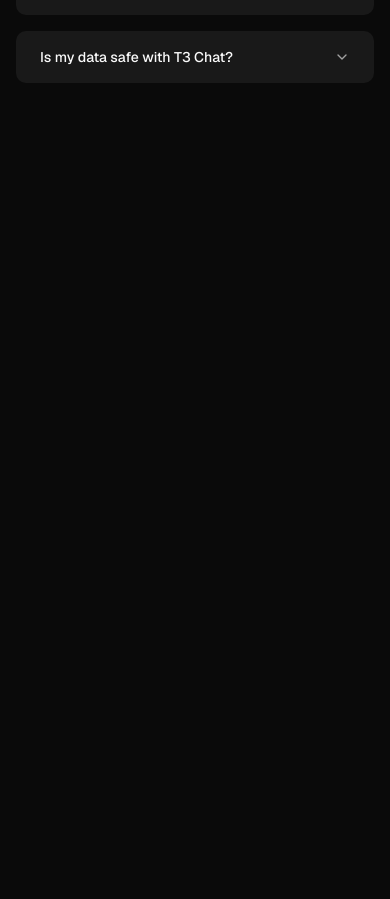
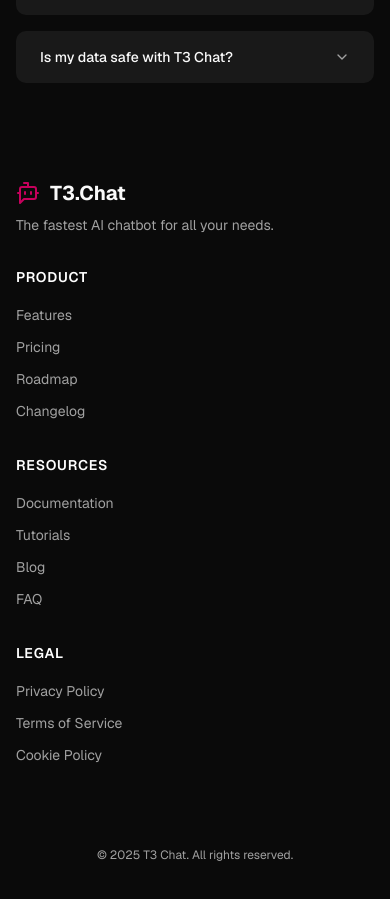
Before and after one commit to sougata-github/t3-chat-landing-page, a Next.js app: page / in a window 390 px wide. Shown: the part 6260-7159 px from the top of the page. Before the commit the page ends 6391 px from the top, so only its background shows below. Built offline with nearby package versions, Linux system fonts and the light colour scheme.

Commit message:
add footer.

```diff
--- a/src/app/layout.tsx
+++ b/src/app/layout.tsx
@@ -1,7 +1,7 @@
 import "./globals.css";
 
 import Navbar from "@/components/navbar/Navbar";
-import Footer from "@/components/Footer";
+import Footer from "@/components/footer/Footer";
 import { Geist } from "next/font/google";
 import type { Metadata } from "next";
 
--- a/src/components/Footer.tsx
+++ /dev/null
@@ -1,5 +0,0 @@
-const Footer = () => {
-  return <footer></footer>;
-};
-
-export default Footer;
--- /dev/null
+++ b/src/components/footer/Footer.tsx
@@ -0,0 +1,53 @@
+"use client";
+
+import { footerLinks } from "@/constants";
+import { BotMessageSquare } from "lucide-react";
+import Link from "next/link";
+
+export default function Footer() {
+  const currentYear = new Date().getFullYear();
+
+  return (
+    <footer className="w-full py-12 md:pt-20 md:pb-12">
+      <div className="max-w-6xl mx-auto px-4 sm:px-6 lg:px-8">
+        <div className="grid grid-cols-1 md:grid-cols-4 gap-8">
+          <div className="md:col-span-1">
+            <Link href="#" className="flex items-center gap-1">
+              <BotMessageSquare className="text-pink-700" />
+              <span className="text-xl font-bold ml-1.5">T3.Chat</span>
+            </Link>
+            <p className="mt-2 text-sm text-muted-foreground">
+              The fastest AI chatbot for all your needs.
+            </p>
+          </div>
+
+          {footerLinks.map(({ section, links }) => (
+            <div key={section}>
+              <h3 className="text-sm font-semibold text-white uppercase tracking-wider mb-4">
+                {section}
+              </h3>
+              <ul className="space-y-2">
+                {links.map(({ label, link }) => (
+                  <li key={label}>
+                    <Link
+                      href={link}
+                      className="text-sm text-muted-foreground hover:text-primary transition-colors"
+                    >
+                      {label}
+                    </Link>
+                  </li>
+                ))}
+              </ul>
+            </div>
+          ))}
+        </div>
+
+        <div className="mt-12 pt-8 text-center">
+          <p className="text-xs text-muted-foreground">
+            &copy; {currentYear} T3 Chat. All rights reserved.
+          </p>
+        </div>
+      </div>
+    </footer>
+  );
+}
--- a/src/constants/index.ts
+++ b/src/constants/index.ts
@@ -166,6 +166,35 @@
   },
 ];
 
+export const footerLinks = [
+  {
+    section: "Product",
+    links: [
+      { label: "Features", link: "#" },
+      { label: "Pricing", link: "#" },
+      { label: "Roadmap", link: "#" },
+      { label: "Changelog", link: "#" },
+    ],
+  },
+  {
+    section: "Resources",
+    links: [
+      { label: "Documentation", link: "#" },
+      { label: "Tutorials", link: "#" },
+      { label: "Blog", link: "#" },
+      { label: "FAQ", link: "#" },
+    ],
+  },
+  {
+    section: "Legal",
+    links: [
+      { label: "Privacy Policy", link: "#" },
+      { label: "Terms of Service", link: "#" },
+      { label: "Cookie Policy", link: "#" },
+    ],
+  },
+];
+
 export const userMessge = "How does AI work?";
 export const aiMessage =
   "AI works by feeding computers lots of data and using algorithms to help them learn patterns and make predictions or decisions.";
```
